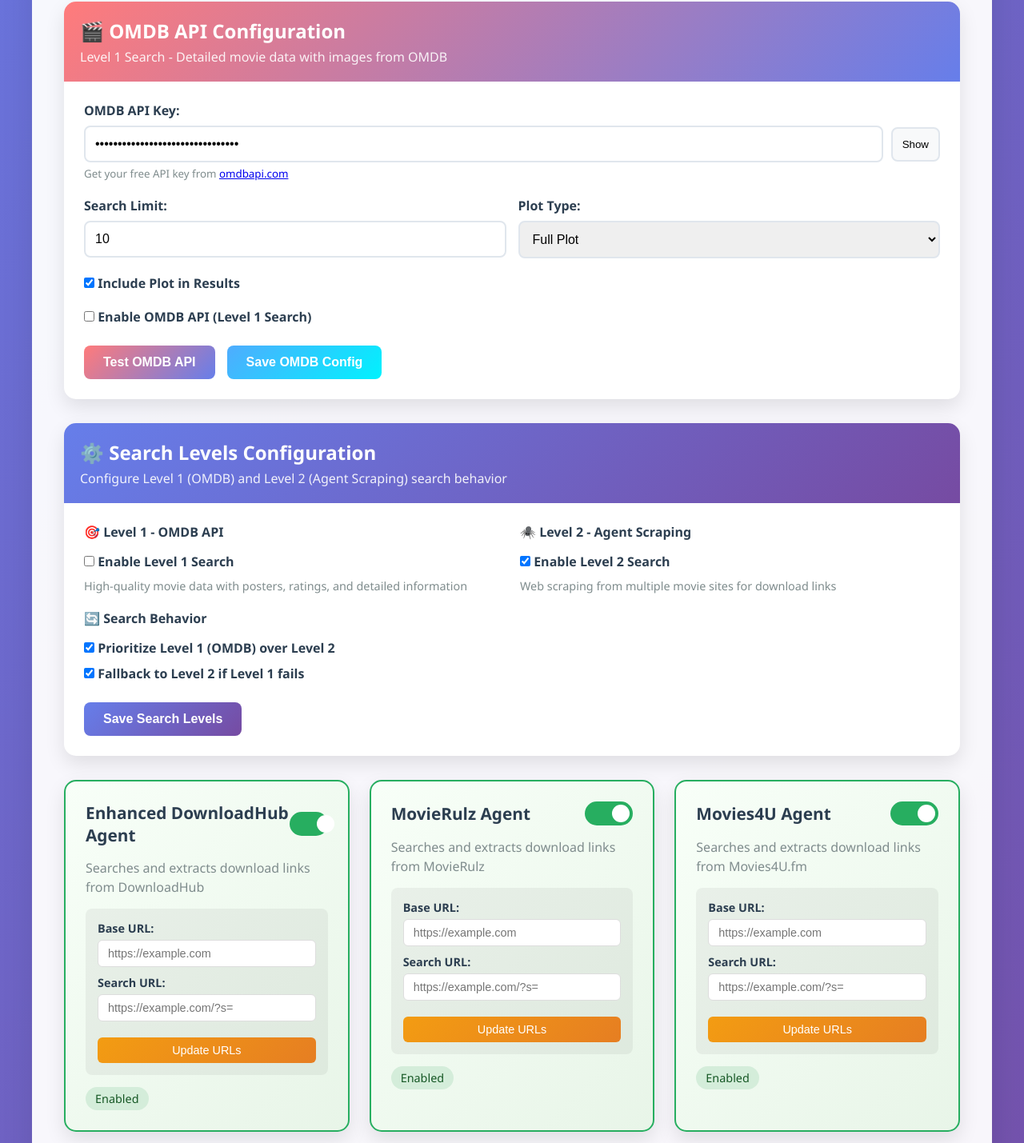
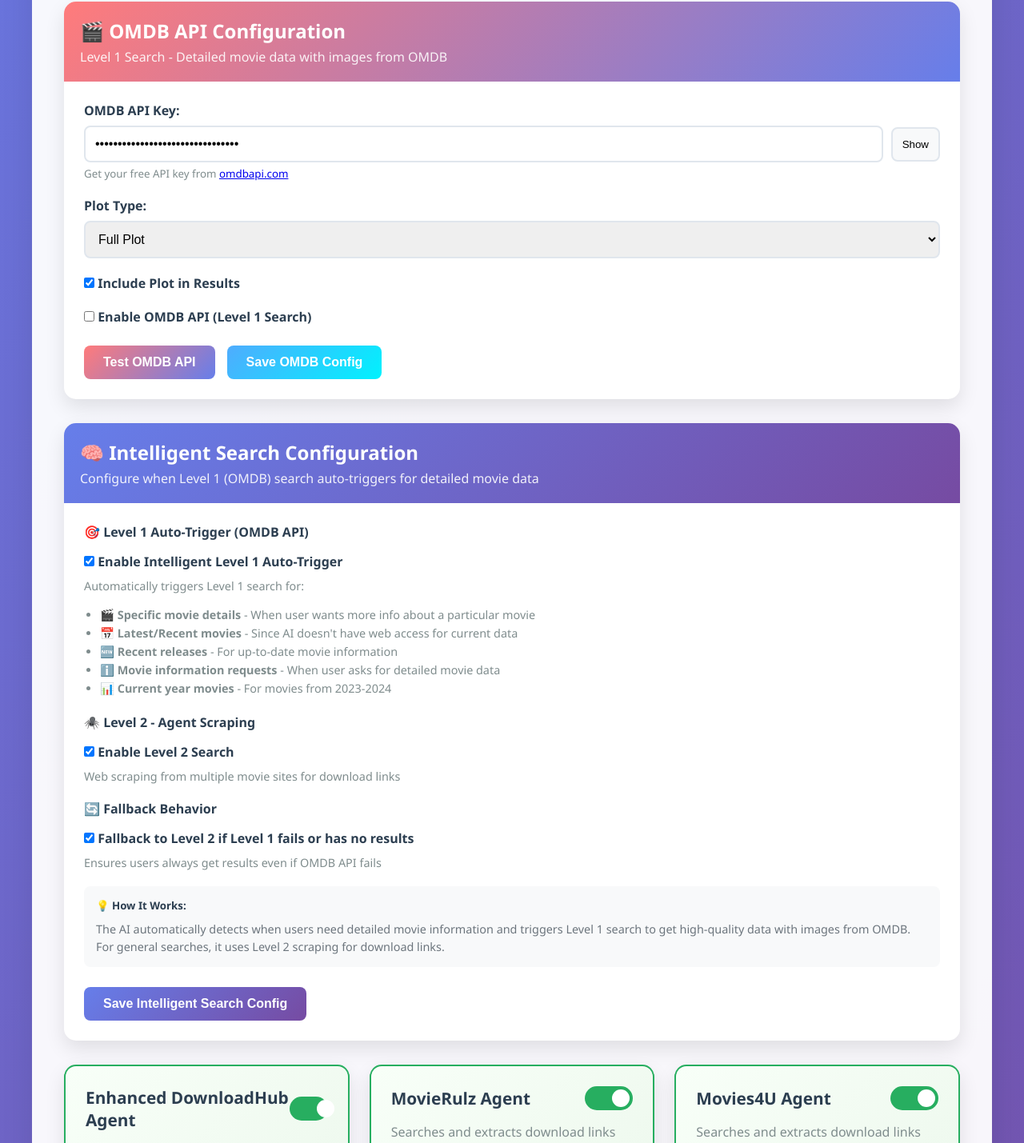
Before and after one commit to vamsi061/Movie-Agent-vercel, a Flask app: page /admin in a window 1280 px wide. Shown: the part 944-2373 px from the top of the page at 80% size. Run offline with Flask 3, Linux system fonts and the light colour scheme.

Commit message:
🧠 Implement Intelligent Level 1 Search Auto-Trigger System
✨ Smart Search Features:
- Removed search limits - get unlimited movie data from OMDB
- Implemented intelligent auto-trigger for Level 1 search
- Level 1 automatically activates for specific scenarios
- Images only display when Level 1 search is triggered

🎯 Auto-Trigger Scenarios:
- Specific movie details requests
- Latest/Recent movies (compensates for AI's lack of web access)
- Recent releases and current year movies
- Movie information requests requiring detailed data
- When user wants to go deeper into movie details

🔧 Configuration Changes:
- Removed search_limit parameter from OMDB config
- Added level_1_auto_trigger intelligent system
- Updated search_levels to use auto-trigger logic
- Added predefined trigger scenarios list
- Simplified admin panel configuration

🎨 Admin Panel Updates:
- Updated to 'Intelligent Search Configuration'
- Added detailed explanation of auto-trigger scenarios
- Removed search limit input field
- Added visual guide for how the system works
- Improved user experience with clear descriptions

🚀 System Logic:
- Level 1 (OMDB): Auto-triggered for detailed/recent movie queries
- Level 2 (Agents): Used for general searches and download links
- Smart fallback: Level 2 activates if Level 1 fails
- Images only appear with Level 1 detailed movie data

💡 Benefits:
- Compensates for Mixtral AI's lack of web access
- Provides up-to-date movie information automatically
- Intelligent detection of when detailed data is needed
- Seamless user experience with appropriate search level

```diff
--- a/config_manager.py
+++ b/config_manager.py
@@ -233,18 +233,24 @@
                 "enabled": False,
                 "api_key": "",
                 "base_url": "https://www.omdbapi.com/",
-                "search_limit": 10,
                 "include_plot": True,
                 "plot_type": "full",
+                "include_images": True,
                 "description": "OMDB API configuration for Level 1 movie search with detailed data and images",
                 "last_updated": self._get_current_timestamp()
             },
             "search_levels": {
-                "level_1_enabled": False,
+                "level_1_auto_trigger": True,
                 "level_2_enabled": True,
-                "level_1_priority": True,
+                "level_1_triggers": [
+                    "specific_movie_details",
+                    "latest_movies",
+                    "recent_releases",
+                    "movie_information",
+                    "current_year_movies"
+                ],
                 "fallback_to_level_2": True,
-                "description": "Level 1: OMDB API (detailed data + images), Level 2: Agent scraping"
+                "description": "Level 1: Auto-triggered for detailed queries, Level 2: General scraping"
             },
             "fallback_responses": {
                 "no_api_key": "I'm sorry, but the AI chat feature is currently unavailable. You can still search for movies using the main search page!",
--- a/templates/admin.html
+++ b/templates/admin.html
@@ -406,18 +406,12 @@
                             <small style="color: #7f8c8d; margin-top: 5px; display: block;">Get your free API key from <a href="https://www.omdbapi.com/apikey.aspx" target="_blank">omdbapi.com</a></small>
                         </div>
 
-                        <div style="display: grid; grid-template-columns: 1fr 1fr; gap: 15px; margin-bottom: 20px;">
-                            <div>
-                                <label style="display: block; margin-bottom: 8px; font-weight: 600; color: #2c3e50;">Search Limit:</label>
-                                <input type="number" id="omdb-search-limit" min="1" max="50" value="10" style="width: 100%; padding: 12px; border: 2px solid #e0e6ed; border-radius: 8px; font-size: 1rem;" />
-                            </div>
-                            <div>
+                        <div style="margin-bottom: 20px;">
                             <label style="display: block; margin-bottom: 8px; font-weight: 600; color: #2c3e50;">Plot Type:</label>
                             <select id="omdb-plot-type" style="width: 100%; padding: 12px; border: 2px solid #e0e6ed; border-radius: 8px; font-size: 1rem;">
                                 <option value="short">Short Plot</option>
                                 <option value="full">Full Plot</option>
                             </select>
-                            </div>
                         </div>
 
                         <div style="margin-bottom: 20px;">
@@ -441,43 +435,54 @@
                 </div>
             </div>
 
-            <!-- Search Levels Configuration -->
+            <!-- Intelligent Search Configuration -->
             <div style="margin-bottom: 30px;">
                 <div style="background: white; border-radius: 15px; box-shadow: 0 10px 25px rgba(0, 0, 0, 0.1); overflow: hidden;">
                     <div style="background: linear-gradient(135deg, #667eea 0%, #764ba2 100%); color: white; padding: 20px;">
-                        <h3 style="margin: 0; font-size: 1.5rem;">⚙️ Search Levels Configuration</h3>
-                        <p style="margin: 5px 0 0 0; opacity: 0.9;">Configure Level 1 (OMDB) and Level 2 (Agent Scraping) search behavior</p>
+                        <h3 style="margin: 0; font-size: 1.5rem;">🧠 Intelligent Search Configuration</h3>
+                        <p style="margin: 5px 0 0 0; opacity: 0.9;">Configure when Level 1 (OMDB) search auto-triggers for detailed movie data</p>
                     </div>
                     <div style="padding: 25px;">
-                        <div style="display: grid; grid-template-columns: 1fr 1fr; gap: 20px; margin-bottom: 20px;">
-                            <div>
-                                <h4 style="color: #2c3e50; margin-bottom: 15px;">🎯 Level 1 - OMDB API</h4>
+                        <div style="margin-bottom: 20px;">
+                            <h4 style="color: #2c3e50; margin-bottom: 15px;">🎯 Level 1 Auto-Trigger (OMDB API)</h4>
                             <label style="display: block; margin-bottom: 10px; font-weight: 600; color: #2c3e50;">
-                                    <input type="checkbox" id="level-1-enabled" /> Enable Level 1 Search
+                                <input type="checkbox" id="level-1-auto-trigger" checked /> Enable Intelligent Level 1 Auto-Trigger
                             </label>
-                                <p style="color: #7f8c8d; font-size: 0.9rem;">High-quality movie data with posters, ratings, and detailed information</p>
+                            <p style="color: #7f8c8d; font-size: 0.9rem; margin-bottom: 15px;">Automatically triggers Level 1 search for:</p>
+                            <ul style="color: #7f8c8d; font-size: 0.9rem; margin-left: 20px; line-height: 1.6;">
+                                <li>🎬 <strong>Specific movie details</strong> - When user wants more info about a particular movie</li>
+                                <li>📅 <strong>Latest/Recent movies</strong> - Since AI doesn't have web access for current data</li>
+                                <li>🆕 <strong>Recent releases</strong> - For up-to-date movie information</li>
+                                <li>ℹ️ <strong>Movie information requests</strong> - When user asks for detailed movie data</li>
+                                <li>📊 <strong>Current year movies</strong> - For movies from 2023-2024</li>
+                            </ul>
                         </div>
-                            <div>
+
+                        <div style="margin-bottom: 20px;">
                             <h4 style="color: #2c3e50; margin-bottom: 15px;">🕷️ Level 2 - Agent Scraping</h4>
                             <label style="display: block; margin-bottom: 10px; font-weight: 600; color: #2c3e50;">
                                 <input type="checkbox" id="level-2-enabled" checked /> Enable Level 2 Search
                             </label>
                             <p style="color: #7f8c8d; font-size: 0.9rem;">Web scraping from multiple movie sites for download links</p>
                         </div>
+
+                        <div style="margin-bottom: 20px;">
+                            <h4 style="color: #2c3e50; margin-bottom: 15px;">🔄 Fallback Behavior</h4>
+                            <label style="display: block; margin-bottom: 10px; font-weight: 600; color: #2c3e50;">
+                                <input type="checkbox" id="fallback-to-level-2" checked /> Fallback to Level 2 if Level 1 fails or has no results
+                            </label>
+                            <p style="color: #7f8c8d; font-size: 0.9rem;">Ensures users always get results even if OMDB API fails</p>
                         </div>
 
-                        <div style="margin-bottom: 20px;">
-                            <h4 style="color: #2c3e50; margin-bottom: 15px;">🔄 Search Behavior</h4>
-                            <label style="display: block; margin-bottom: 10px; font-weight: 600; color: #2c3e50;">
-                                <input type="checkbox" id="level-1-priority" checked /> Prioritize Level 1 (OMDB) over Level 2
-                            </label>
-                            <label style="display: block; margin-bottom: 10px; font-weight: 600; color: #2c3e50;">
-                                <input type="checkbox" id="fallback-to-level-2" checked /> Fallback to Level 2 if Level 1 fails
-                            </label>
+                        <div style="background: #f8f9fa; padding: 15px; border-radius: 8px; margin-bottom: 20px;">
+                            <h5 style="color: #2c3e50; margin-bottom: 10px;">💡 How It Works:</h5>
+                            <p style="color: #6c757d; font-size: 0.9rem; margin: 0; line-height: 1.5;">
+                                The AI automatically detects when users need detailed movie information and triggers Level 1 search to get high-quality data with images from OMDB. For general searches, it uses Level 2 scraping for download links.
+                            </p>
                         </div>
 
                         <div style="display: flex; gap: 15px; margin-top: 25px;">
-                            <button onclick="saveSearchLevelsConfig()" style="padding: 12px 24px; border: none; border-radius: 8px; font-size: 1rem; font-weight: 600; cursor: pointer; background: linear-gradient(135deg, #667eea 0%, #764ba2 100%); color: white;">Save Search Levels</button>
+                            <button onclick="saveSearchLevelsConfig()" style="padding: 12px 24px; border: none; border-radius: 8px; font-size: 1rem; font-weight: 600; cursor: pointer; background: linear-gradient(135deg, #667eea 0%, #764ba2 100%); color: white;">Save Intelligent Search Config</button>
                         </div>
                         <div id="search-levels-result" style="margin-top: 15px; padding: 12px; border-radius: 8px; font-weight: 600; display: none;"></div>
                     </div>
@@ -880,15 +885,13 @@
 
                 // Load OMDB config
                 document.getElementById('omdb-api-key').value = omdbConfig.api_key || '';
-                document.getElementById('omdb-search-limit').value = omdbConfig.search_limit || 10;
                 document.getElementById('omdb-plot-type').value = omdbConfig.plot_type || 'full';
                 document.getElementById('omdb-include-plot').checked = omdbConfig.include_plot !== false;
                 document.getElementById('omdb-enabled').checked = omdbConfig.enabled || false;
 
                 // Load search levels config
-                document.getElementById('level-1-enabled').checked = searchLevels.level_1_enabled || false;
+                document.getElementById('level-1-auto-trigger').checked = searchLevels.level_1_auto_trigger !== false;
                 document.getElementById('level-2-enabled').checked = searchLevels.level_2_enabled !== false;
-                document.getElementById('level-1-priority').checked = searchLevels.level_1_priority !== false;
                 document.getElementById('fallback-to-level-2').checked = searchLevels.fallback_to_level_2 !== false;
             }
         } catch (error) {
@@ -945,7 +948,6 @@
             const config = {
                 api_key: document.getElementById('omdb-api-key').value.trim(),
                 enabled: document.getElementById('omdb-enabled').checked,
-                search_limit: parseInt(document.getElementById('omdb-search-limit').value),
                 plot_type: document.getElementById('omdb-plot-type').value,
                 include_plot: document.getElementById('omdb-include-plot').checked
             };
@@ -973,10 +975,16 @@
     async function saveSearchLevelsConfig() {
         try {
             const config = {
-                level_1_enabled: document.getElementById('level-1-enabled').checked,
+                level_1_auto_trigger: document.getElementById('level-1-auto-trigger').checked,
                 level_2_enabled: document.getElementById('level-2-enabled').checked,
-                level_1_priority: document.getElementById('level-1-priority').checked,
-                fallback_to_level_2: document.getElementById('fallback-to-level-2').checked
+                fallback_to_level_2: document.getElementById('fallback-to-level-2').checked,
+                level_1_triggers: [
+                    "specific_movie_details",
+                    "latest_movies",
+                    "recent_releases",
+                    "movie_information",
+                    "current_year_movies"
+                ]
             };
 
             const response = await fetch('/admin/api/omdb/config', {
```
Also changed, not shown: admin_routes.py (+5 -13 lines). Lines whose indentation alone changed are shown as unchanged.
